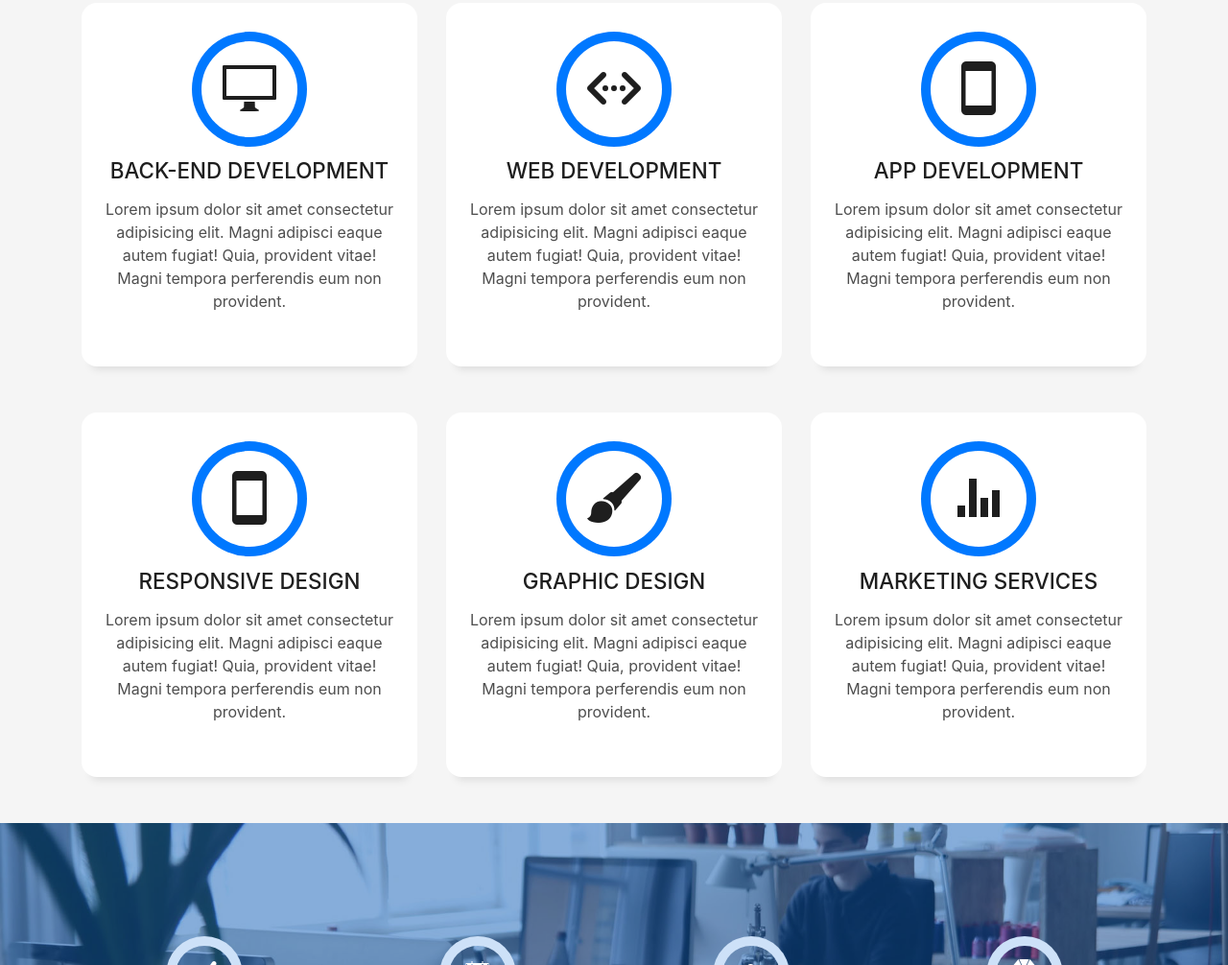
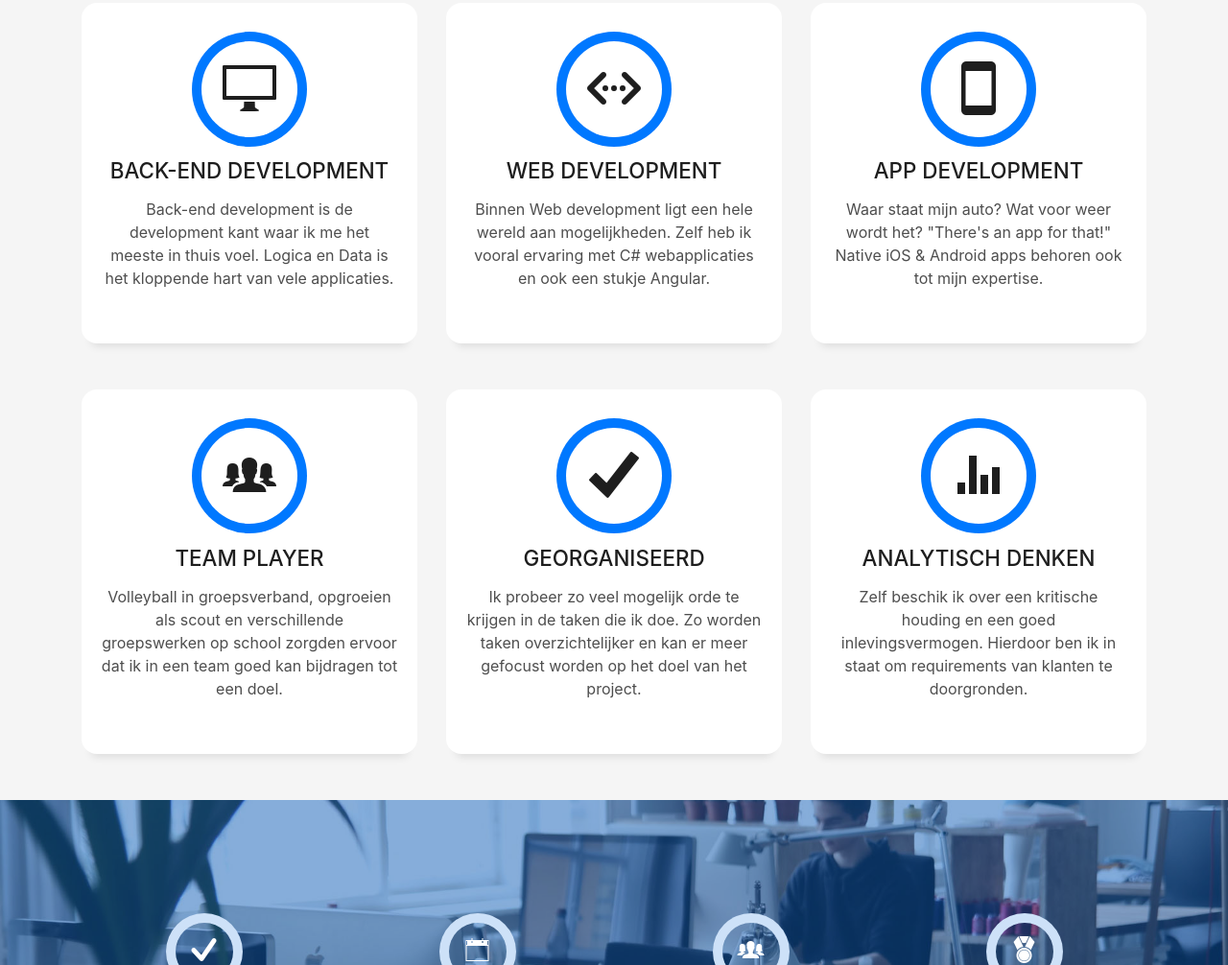
Before and after one commit to michielFR/portfolio, a plain HTML site: page index.html in a window 1280 px wide. Shown: the part 1840-2846 px from the top of the page at 96% size. Drawn offline with Linux system fonts and the light colour scheme; files whose address does not match are found by name.

Commit message:
Skill tekstjes aangepast

```diff
--- a/index.html
+++ b/index.html
@@ -207,9 +207,8 @@
             <div class="service-content">
               <h2 class="s-title">Back-end development</h2>
               <p class="s-description text-center">
-                Lorem ipsum dolor sit amet consectetur adipisicing elit. Magni adipisci eaque autem fugiat! Quia,
-                provident vitae! Magni
-                tempora perferendis eum non provident.
+                Back-end development is de development kant waar ik me het meeste in thuis voel.
+                Logica en Data is het kloppende hart van vele applicaties.
               </p>
             </div>
           </div>
@@ -222,9 +221,8 @@
             <div class="service-content">
               <h2 class="s-title">Web Development</h2>
               <p class="s-description text-center">
-                Lorem ipsum dolor sit amet consectetur adipisicing elit. Magni adipisci eaque autem fugiat! Quia,
-                provident vitae! Magni
-                tempora perferendis eum non provident.
+                Binnen Web development ligt een hele wereld aan mogelijkheden.
+                Zelf heb ik vooral ervaring met C# webapplicaties en ook een stukje Angular.
               </p>
             </div>
           </div>
@@ -237,9 +235,8 @@
             <div class="service-content">
               <h2 class="s-title">App development</h2>
               <p class="s-description text-center">
-                Lorem ipsum dolor sit amet consectetur adipisicing elit. Magni adipisci eaque autem fugiat! Quia,
-                provident vitae! Magni
-                tempora perferendis eum non provident.
+                Waar staat mijn auto? Wat voor weer wordt het? "There's an app for that!"
+                Native iOS & Android apps behoren ook tot mijn expertise.
               </p>
             </div>
           </div>
@@ -247,14 +244,13 @@
         <div class="col-md-4">
           <div class="service-box">
             <div class="service-ico">
-              <span class="ico-circle"><i class="ion-android-phone-portrait"></i></span>
+              <span class="ico-circle"><i class="ion-ios-people"></i></span>
             </div>
             <div class="service-content">
-              <h2 class="s-title">Responsive Design</h2>
+              <h2 class="s-title">Team player</h2>
               <p class="s-description text-center">
-                Lorem ipsum dolor sit amet consectetur adipisicing elit. Magni adipisci eaque autem fugiat! Quia,
-                provident vitae! Magni
-                tempora perferendis eum non provident.
+                Volleyball in groepsverband, opgroeien als scout en verschillende groepswerken op school
+                zorgden ervoor dat ik in een team goed kan bijdragen tot een doel.
               </p>
             </div>
           </div>
@@ -262,14 +258,13 @@
         <div class="col-md-4">
           <div class="service-box">
             <div class="service-ico">
-              <span class="ico-circle"><i class="ion-paintbrush"></i></span>
+              <span class="ico-circle"><i class="ion-checkmark"></i></span>
             </div>
             <div class="service-content">
-              <h2 class="s-title">Graphic Design</h2>
+              <h2 class="s-title">Georganiseerd</h2>
               <p class="s-description text-center">
-                Lorem ipsum dolor sit amet consectetur adipisicing elit. Magni adipisci eaque autem fugiat! Quia,
-                provident vitae! Magni
-                tempora perferendis eum non provident.
+                Ik probeer zo veel mogelijk orde te krijgen in de taken die ik doe.
+                Zo worden taken overzichtelijker en kan er meer gefocust worden op het doel van het project.
               </p>
             </div>
           </div>
@@ -280,11 +275,10 @@
               <span class="ico-circle"><i class="ion-stats-bars"></i></span>
             </div>
             <div class="service-content">
-              <h2 class="s-title">Marketing Services</h2>
+              <h2 class="s-title">Analytisch denken</h2>
               <p class="s-description text-center">
-                Lorem ipsum dolor sit amet consectetur adipisicing elit. Magni adipisci eaque autem fugiat! Quia,
-                provident vitae! Magni
-                tempora perferendis eum non provident.
+                Zelf beschik ik over een kritische houding en een goed inlevingsvermogen.
+                Hierdoor ben ik in staat om requirements van klanten te doorgronden.
               </p>
             </div>
           </div>
```
